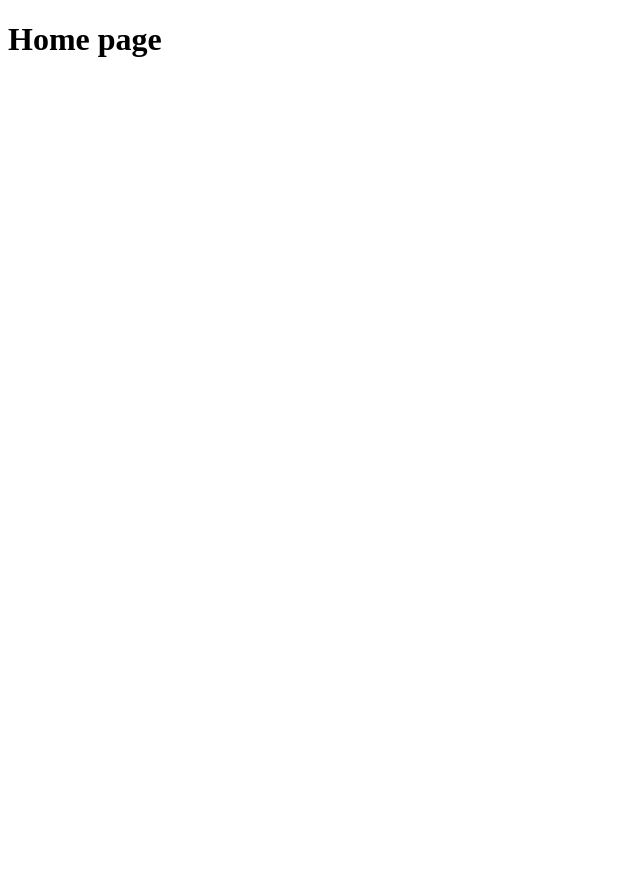
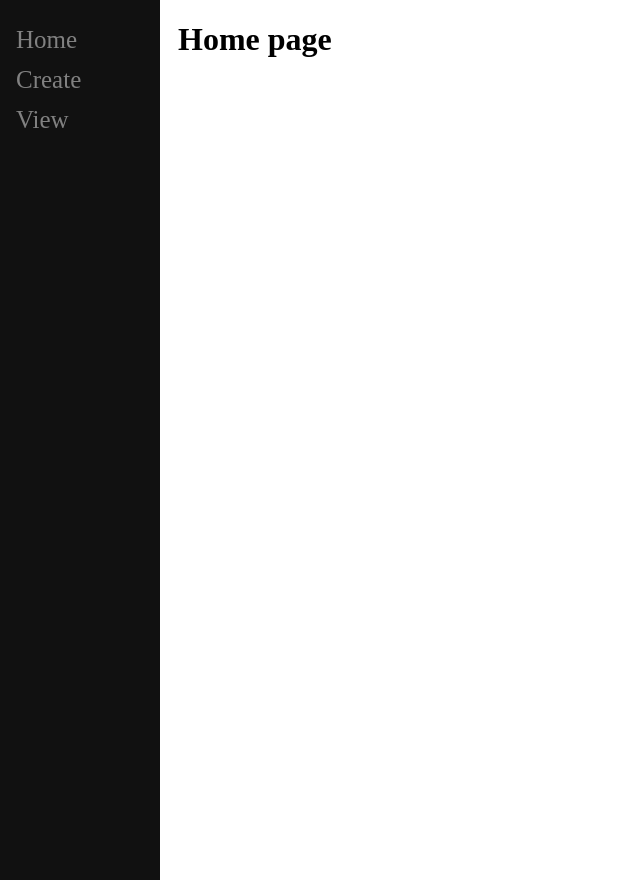
Before and after one commit to ElliotSameh/Simple-Django-site, a Django app: page / in a window 1280 px wide. Before the commit the part shown is almost empty. Shown: the whole page, without its empty margins (0-640 px from the left). Run offline with Django 5.2, Linux system fonts and the light colour scheme.

Commit message:
Adding a simple sidebar

```diff
--- a/mysite/main/templates/main/base.html
+++ b/mysite/main/templates/main/base.html
@@ -3,13 +3,50 @@
   <head>
     <meta charset="utf-8" />
     <meta http-equiv="X-UA-Compatible" content="IE=edge" />
+    <style type="text/css">
+      .sidenav {
+        height:100%;
+        width:160px;
+        position: fixed;
+        z-index;1;
+        top:0;
+        left:0;
+        background-color:#111;
+        overflow-x: :hidden;
+        padding-top:20px;
+      }
+
+      .sidenav a {
+        padding:6px 8px 6px 16px;
+        text-decoration: none;
+        font-size:25px;
+        color: #818181;
+        display:block;
+      }
+
+      .sidenav a:hover{
+        color:$f1f1f1;
+      }
+
+      .main{
+        margin-left:160px;
+        padding: 0px 10px;
+      }
+
+    </style>
     <title>{% block title %}Elliot's Website{% endblock %}</title>
     <meta name="description" content="" />
     <meta name="viewport" content="width=device-width, initial-scale=1" />
     <link rel="stylesheet" href="" />
   </head>
   <body>
-    <div id="content" , name="content">
+    <div class="sidenav">
+      <a href="/home">Home</a>
+      <a href="/create">Create</a>
+      <a href="/2">View</a>
+    </div>
+
+    <div id="content" , name="content", class="main">
         {% block content %}
         {% endblock %}
     </div>
```
